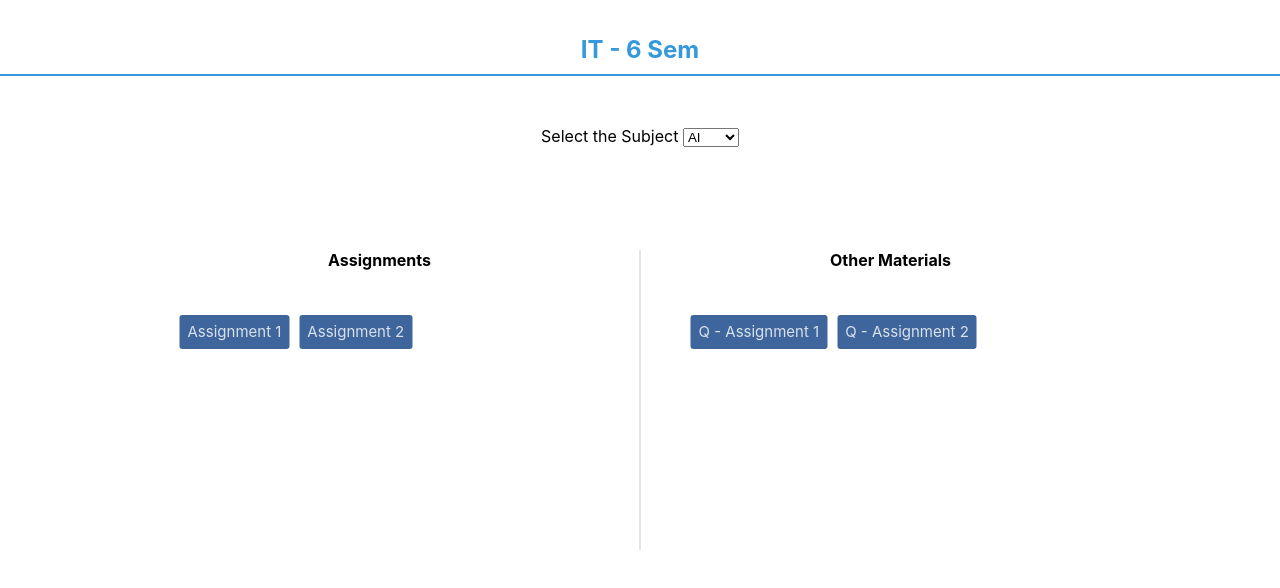
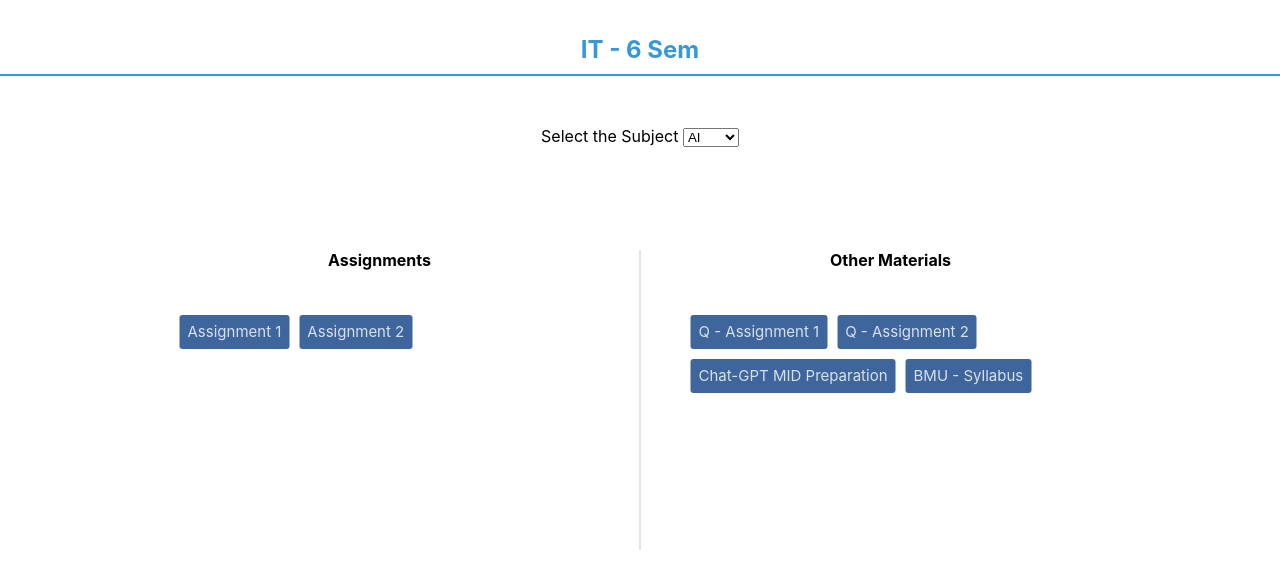
Before and after one commit to vishrut66/Assignments, a React (Create React App) app: page / in a window 1280 px wide. Shown: the top 588 px of the page. Built offline with nearby package versions, Linux system fonts and the light colour scheme.

Commit message:
Update data-Materials.js

```diff
--- a/src/data-Materials.js
+++ b/src/data-Materials.js
@@ -69,6 +69,66 @@ const Materials = [
         name: "Study Material",
         link: "https://drive.google.com/file/d/170DxLz1ThWS0JNqb79ySjrUHCEtpqKOl/view?usp=sharing"
     },
+    {
+        subject: "AI",
+        name: "Chat-GPT MID Preparation",
+        link: "https://drive.google.com/file/d/18f7R8y7gffrQul_tM7tfwu9ZctUrGHp4/view?usp=sharing"
+    },
+    {
+        subject: "AI",
+        name: "BMU - Syllabus",
+        link: "https://drive.google.com/file/d/1tSOnBEH8tjRgZQGFVf2EZy7vJ5HQSeaZ/view?usp=sharing"
+    },
+    {
+        subject: "DMW",
+        name: "BMU - Syllabus",
+        link: "https://drive.google.com/file/d/1CFViV6_DUQ6daMMxyxJvDFxAF4bDoYFS/view?usp=sharing"
+    },
+        {
+        subject: "DMW",
+        name: "Chat-GPT MID Preparation",
+        link: "https://drive.google.com/file/d/1PfxEXdMKrvktzf71Y_IBLmzTOf2dVtI8/view?usp=sharing"
+    },
+        {
+        subject: "DMW",
+        name: "DEC 2018 - GTU paper",
+        link: "https://drive.google.com/file/d/1hJ_lh1mRsYOLkDOyUlbmg1lE71h951cV/view?usp=sharing"
+    },
+        {
+        subject: "DMW",
+        name: "MAY 2018 - GTU paper",
+        link: "https://drive.google.com/file/d/1Vuao_Q3_TgIT3hysCtjprzpN1ZAzyg82/view?usp=sharing"
+    },
+        {
+        subject: "DMW",
+        name: "WINTTER 2022 - GTU paper",
+        link: "https://drive.google.com/file/d/1oZ1ZMxyUlQ9R6PrKrkF6k5TdG-K4zvrH/view?usp=sharing"
+    },
+        {
+        subject: "DS",
+        name: "Chat-GPT MID Preparation",
+        link: "https://drive.google.com/file/d/12cIa6RaFnYMwq9S4AY4y71lra5rbwRMC/view?usp=sharing"
+    },
+    {
+        subject: "DS",
+        name: "BMU - Syllabus",
+        link: "https://drive.google.com/file/d/1QdXTvoBANRo37cCrgoXaROzPTkUEJm5d/view?usp=sharing"
+    },
+    {
+        subject: "IPR",
+        name: "Chat-GPT MID Preparation",
+        link: "https://drive.google.com/file/d/1yJ9qqUiMAKHCycFKvwSXChAaw_Gf_s0g/view?usp=sharing"
+    },
+        {
+        subject: "RSG",
+        name: "Chat-GPT MID Preparation",
+        link: "https://drive.google.com/file/d/1ouWKOijQG2uPmWVpiN9UCfgk8gPtCH7E/view?usp=sharing"
+    },
+        {
+        subject: "SE",
+        name: "Chat-GPT MID Preparation",
+        link: "https://drive.google.com/file/d/1lOvTkMnIUDfTBGImVsVTFMb21JB907Mr/view?usp=sharing"
+    },
 ]
 
 
```
